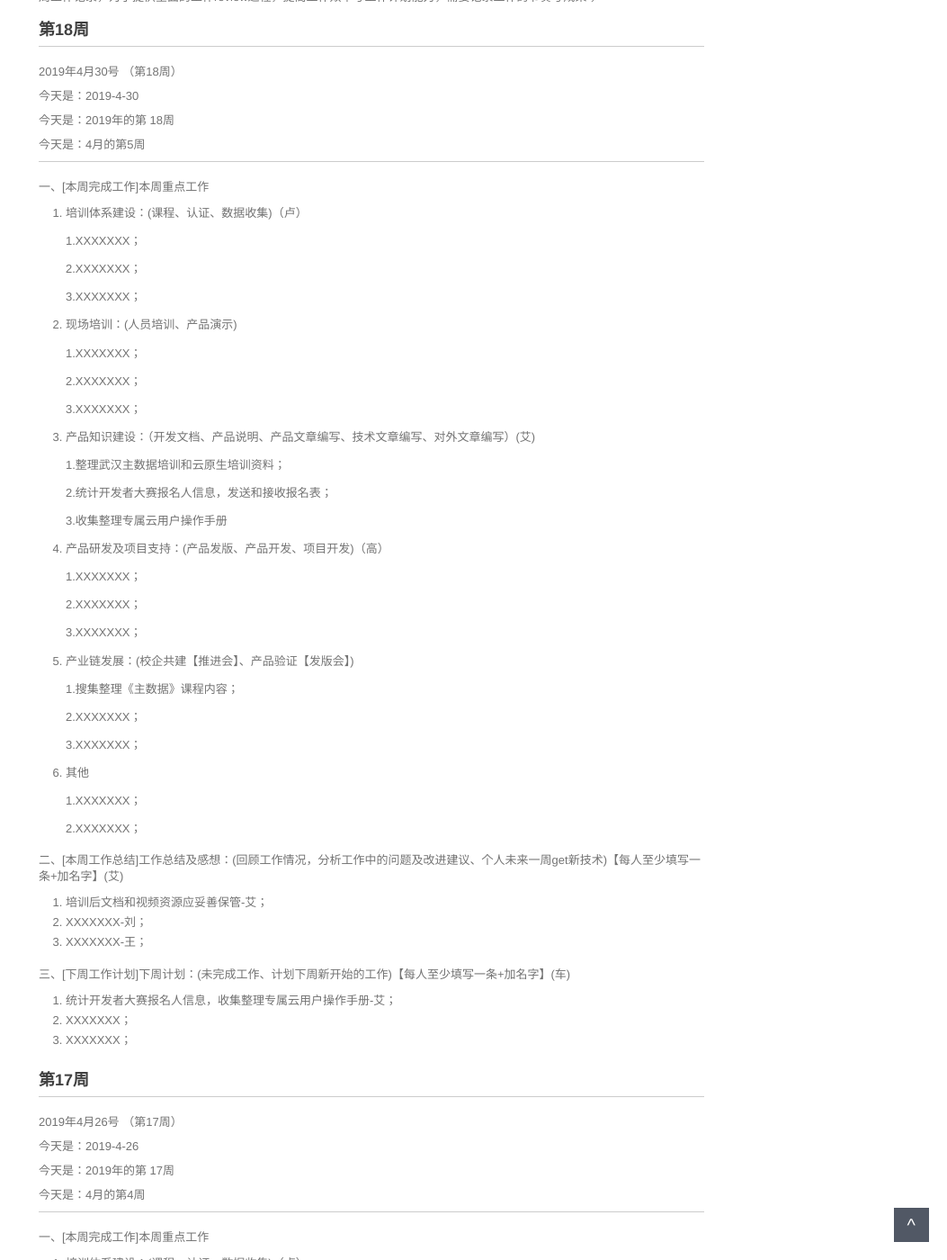
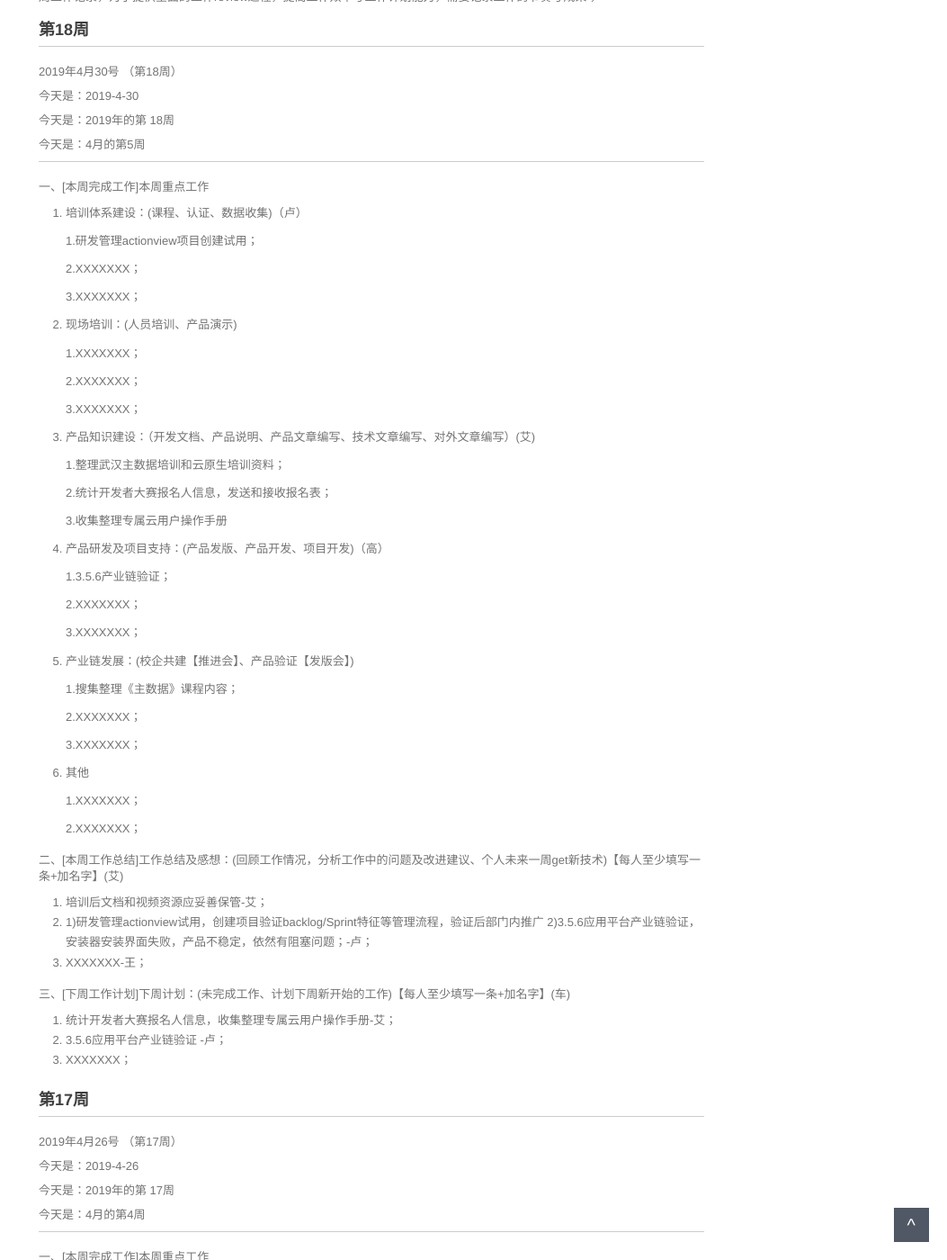
Before and after one commit to walllFlower/blog, a Jekyll site: the page built from _posts/2018-07-17-day_report_cxz.md, in a window 1280 px wide and 1400 px high, scrolled down 310 px. Shown: the whole window at 90% size, without its empty margins (227-1280 px from the left). Built offline with Jekyll 4.4.1, drawn with Linux system fonts in a browser that asks for light colours; comment, search, counter and statistics services are not loaded.

Commit message:
Update 2018-07-17-day_report_cxz.md

```diff
--- a/_posts/2018-07-17-day_report_cxz.md
+++ b/_posts/2018-07-17-day_report_cxz.md
@@ -24,7 +24,7 @@ categories: 技术运营工作周报
 
 1. 培训体系建设：(课程、认证、数据收集)（卢）
 
-    1.XXXXXXX；
+    1.研发管理actionview项目创建试用；
 
     2.XXXXXXX；
 
@@ -50,7 +50,7 @@ categories: 技术运营工作周报
 
 4. 产品研发及项目支持：(产品发版、产品开发、项目开发)（高）
 
-    1.XXXXXXX；
+    1.3.5.6产业链验证；
 
     2.XXXXXXX；
 
@@ -73,13 +73,13 @@ categories: 技术运营工作周报
 二、[本周工作总结]工作总结及感想：(回顾工作情况，分析工作中的问题及改进建议、个人未来一周get新技术)【每人至少填写一条+加名字】(艾)
 
 1. 培训后文档和视频资源应妥善保管-艾；
-2. XXXXXXX-刘；
+2. 1)研发管理actionview试用，创建项目验证backlog/Sprint特征等管理流程，验证后部门内推广 2)3.5.6应用平台产业链验证，安装器安装界面失败，产品不稳定，依然有阻塞问题；-卢；
 3. XXXXXXX-王；
 
 三、[下周工作计划]下周计划：(未完成工作、计划下周新开始的工作)【每人至少填写一条+加名字】(车)
 
 1. 统计开发者大赛报名人信息，收集整理专属云用户操作手册-艾；
-2. XXXXXXX；
+2. 3.5.6应用平台产业链验证 -卢；
 3. XXXXXXX；
 
 
```
